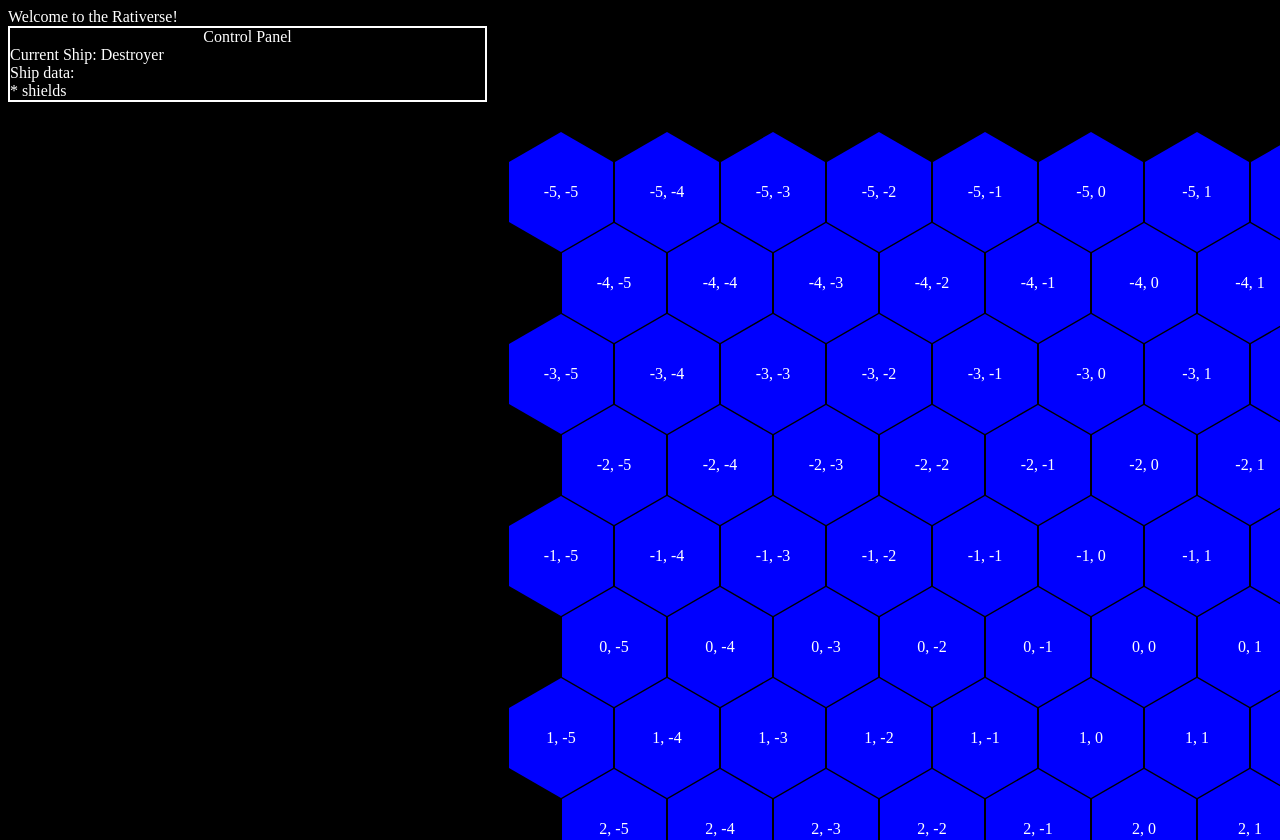
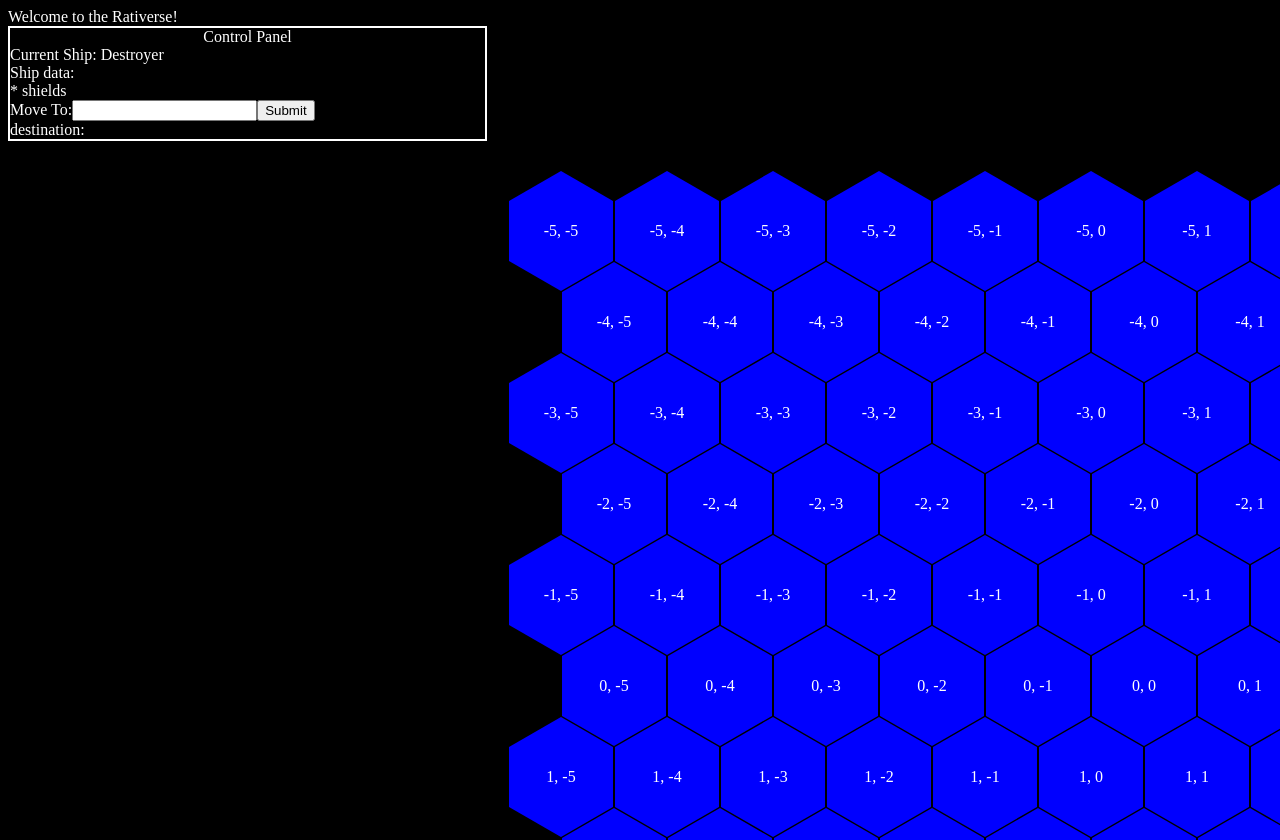
Before and after one commit to djacobs74/rativerse_minor, a React (Create React App) app: page / in a window 1280 px wide. Shown: the top 840 px of the page. Built offline with nearby package versions, Linux system fonts and the light colour scheme.

Commit message:
Move component

```diff
--- a/src/components/ControlPanel.js
+++ b/src/components/ControlPanel.js
@@ -1,4 +1,5 @@
 import React, { Component } from 'react';
+import Move from './Move';
 import { connect } from 'react-redux';
 
 
@@ -19,6 +20,7 @@ class ControlPanel extends Component {
 					<div>Ship data:</div>
 						<div>* shields</div>
 				</div>
+				<Move />
 			</div>
 		);
 	}
--- /dev/null
+++ b/src/components/Move.js
@@ -0,0 +1,44 @@
+import React, { Component } from 'react';
+import { connect } from 'react-redux';
+import { createMap } from '../actions/map';
+
+class Move extends React.Component {
+	  	constructor(props) {
+		super(props);
+		this.state = {value: '', destination: ''};
+
+		this.handleChange = this.handleChange.bind(this);
+		this.handleSubmit = this.handleSubmit.bind(this);
+  	}
+
+  	handleChange(event) {
+		this.setState({value: event.target.value});
+  	}
+
+  	handleSubmit(event) {
+  		this.setState({destination: this.state.value});
+		console.log(this.state.destination);
+		event.preventDefault();
+  	}
+
+  	render() {
+		return (
+	  		<form onSubmit={this.handleSubmit}>
+				<label>
+		  			Move To:
+		  			<input type="text" value={this.state.value} onChange={this.handleChange} />
+				</label>
+				<input type="submit" value="Submit" />
+				<div>destination: {this.state.destination}</div>
+	  		</form>
+		);
+  	}
+}
+
+const mapStateToProps = (state) => {
+  	return {map: state.map}
+}
+
+
+
+export default connect(mapStateToProps, { createMap })(Move);
```
